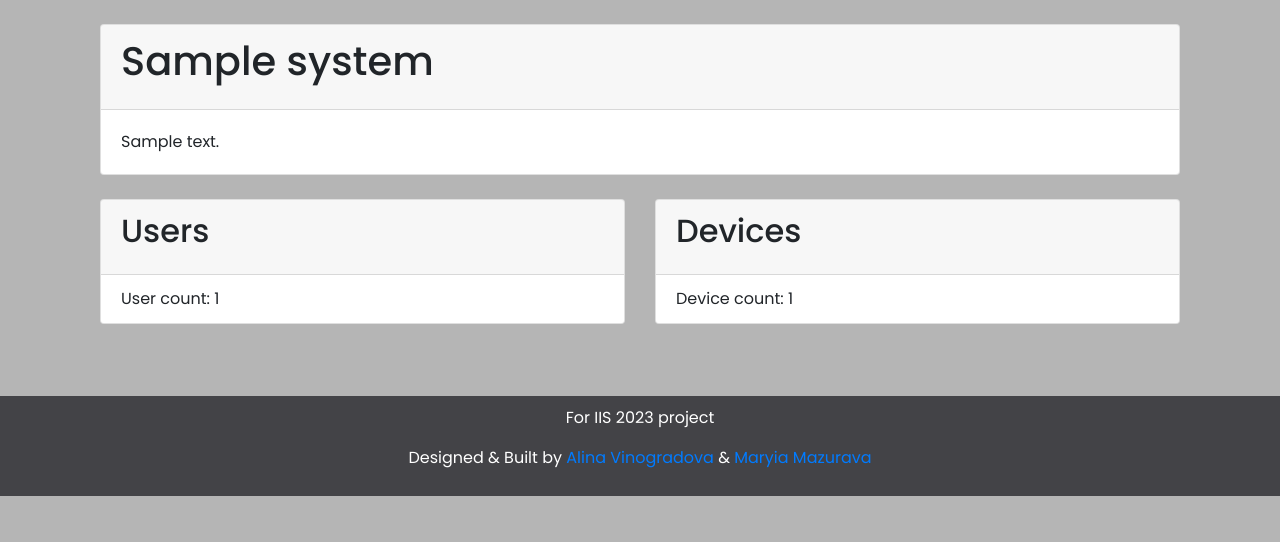
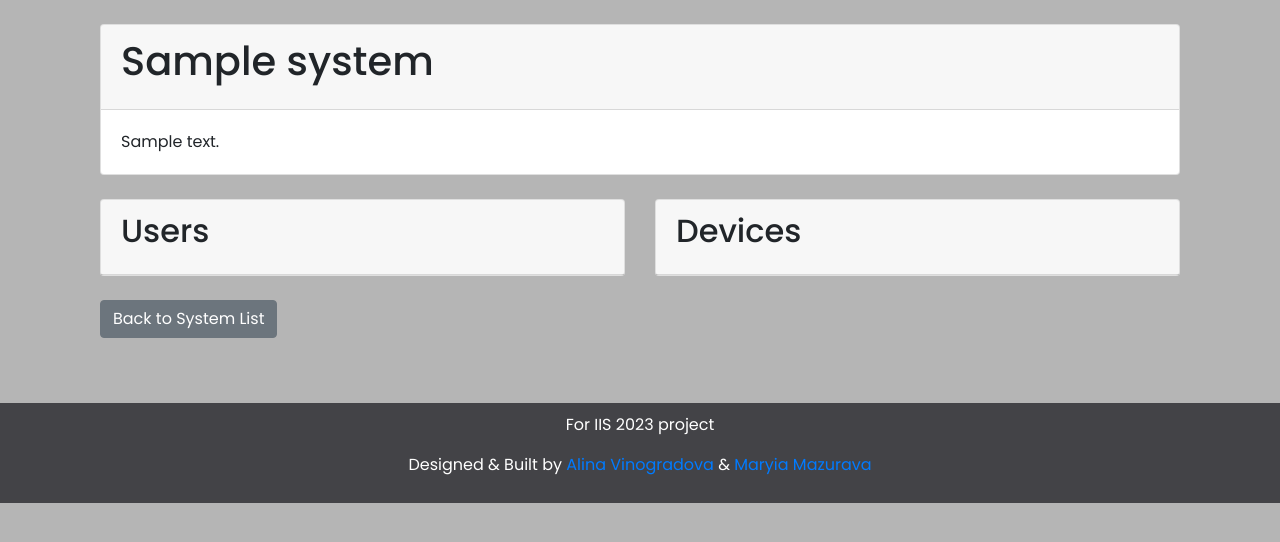
Before and after one commit to jsemaljaa/iis23-iotmanagement, a Django app: page /systems/1/detail in a window 1280 px wide. Shown: the part 56-598 px from the top of the page. Run offline with Django 5.2, Linux system fonts and the light colour scheme; tables that the repository leaves empty hold one stand-in row (values such as "Sample post"); some libraries are stand-ins or nearby versions.

Commit message:
resolving

```diff
--- a/db/templates/system/detail.html
+++ b/db/templates/system/detail.html
@@ -21,6 +21,8 @@
                     </div>
                     <ul class="list-group list-group-flush">
                         {% if user.is_authenticated %}
+                            {% if system.admin.user == request.user or request.user.userprofile.is_admin or request.user in users%}
+
                                 {% for user in users %}
                                     <li class="list-group-item">{{ user.username }}</li>
                                     {% empty %}
@@ -29,6 +31,10 @@
                     {% else %}
                             <li class="list-group-item">User count: {{ users|length }}</li>
                         {% endif %}
+                        {% endif %}
+
+
+
                     </ul>
                 </div>
             </div>
@@ -40,15 +46,65 @@
                     </div>
                     <ul class="list-group list-group-flush">
                         {% if user.is_authenticated %}
-                            {% for device in devices %}
-                                <li class="list-group-item">{{ device.identifier }}</li>
+                            {% if system.admin.user == request.user or request.user.userprofile.is_admin or request.user in users%}
+                                    {% for device_info in devices_with_parameters %}
+                                    <div class="card mb-3">
+                                        <div class="card-header">
+                                            {{ device_info.device.identifier }}
+                                        </div>
+                                        <ul class="list-group list-group-flush">
+                                            {% for parameter in device_info.parameters %}
+                                                <li class="list-group-item">
+                                                    <strong>{{ parameter.parameter.name }}:</strong> {{ parameter.value }}
+                                                </li>
+                                                <li class="list-group-item">
+                                                    <strong>Status:</strong>
+                                                </li>
+                                            {% endfor %}
+                                        </ul>
+                                        </div>
                                         {% empty %}
                                     <li class="list-group-item">No devices.</li>
                                     {% endfor %}
+
                     {% else %}
                                 <li class="list-group-item">Device count: {{ devices|length }}</li>
                         {% endif %}
+                                                {% endif %}
+
+
+
+
                     </ul>
+
+                </div>
+            </div>
+            <div class="col">
+
+<!-- Back to System List Button -->
+    <div class="row mb-2">
+        <div class="col">
+            <a href="{% url 'systems_list' %}" class="btn btn-secondary">Back to System List</a>
+        </div>
+    </div>
+
+    <!-- Ask for Access Button -->
+        <div class="row mb-2">
+            <div class="col">
+            {% if user.is_authenticated %}
+            {% if not system.admin.user == request.user or not request.user.userprofile.is_admin %}
+                {% if not request.user in users%}
+
+                <form action="{% url 'request_participation' system.id %}" method="post">
+                    {% csrf_token %}
+                    <button type="submit" class="btn btn-primary">Ask for Access</button>
+                </form>
+            {% endif %}
+                    {% endif %}
+                        {% endif %}
+
+
+        </div>
     </div>
 </div>
 </div>
```
Lines whose indentation alone changed are shown as unchanged.
